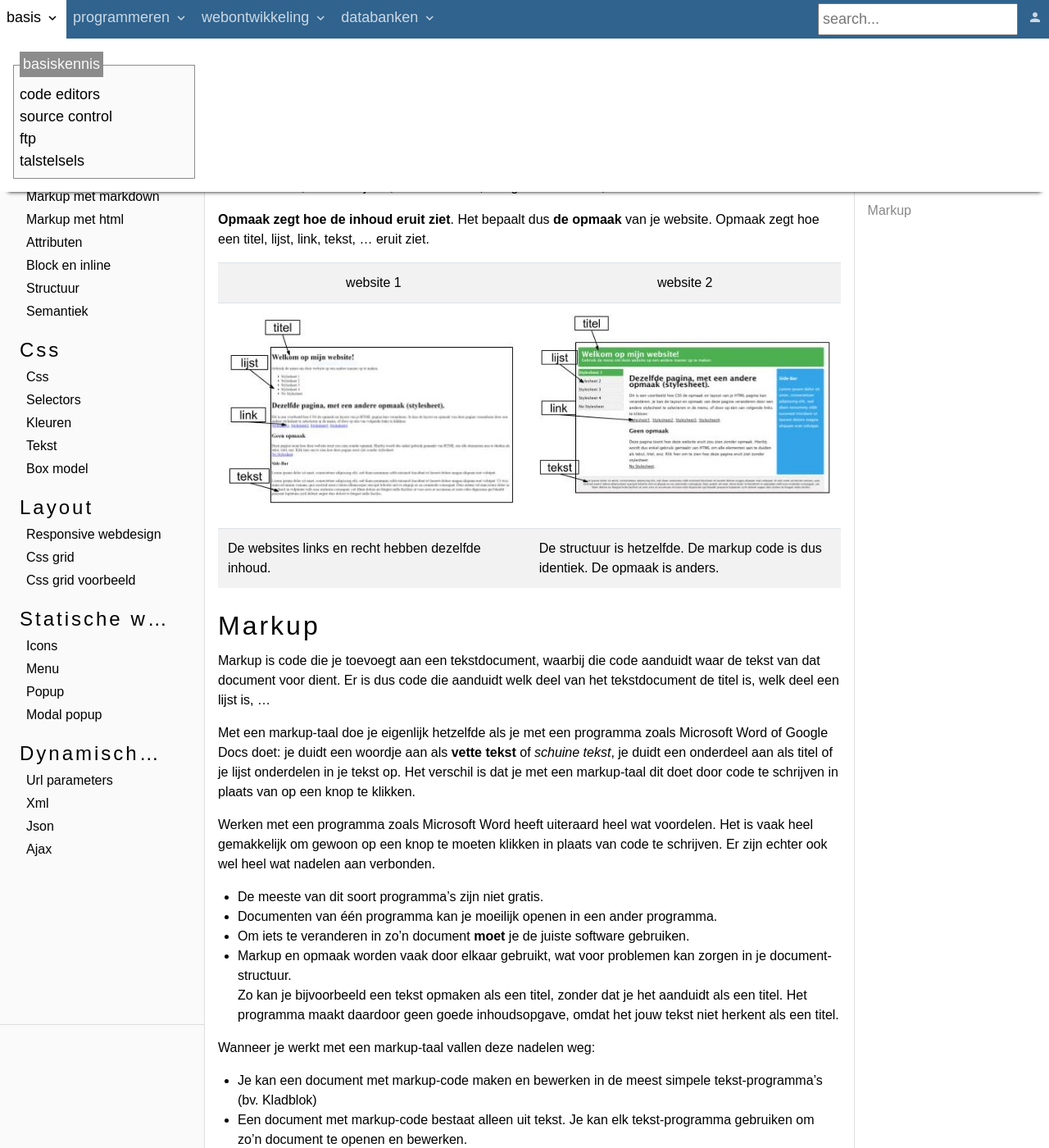
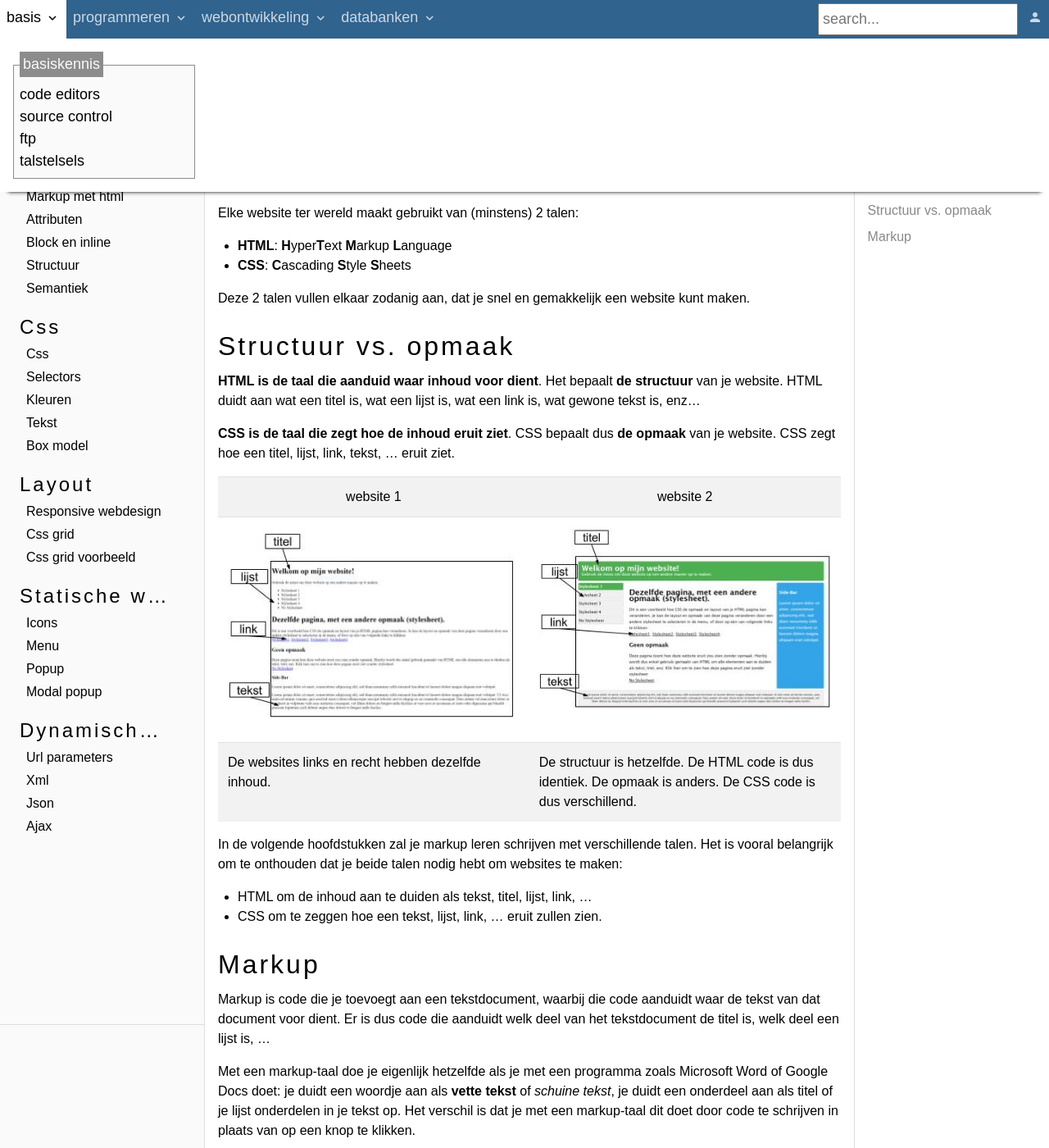
Before and after one commit to T-INFORMATICA/t-informatica.github.io, a Jekyll site: the page built from _courses/webontwikkeling/html/markup-languages.md, in a window 1280 px wide and 1400 px high. Shown: the whole window at 82% size. Built offline with Jekyll 4.4.1, drawn with Linux system fonts in a browser that asks for light colours; comment, search, counter and statistics services are not loaded.

Commit message:
html course update

```diff
--- a/_courses/webontwikkeling/html/markup-languages.md
+++ b/_courses/webontwikkeling/html/markup-languages.md
@@ -1,18 +1,46 @@
 ---
 title: Markup
 tags:
- -
+ - HTML
+ - CSS
 definitions:
- - name:
-   definition:
-description:
+ - name: HTML
+   definition: Een taal die gebruikt wordt om de structuur van een website te bepalen.
+ - name: CSS
+   definition: Een taal die gebruikt wordt om de opmaak van een website te bepalen.
+ - name: commentaar
+   definition: Een stuk tekst in de code dat genegeerd wordt door de computer. Dit kan gebruikt worden om extra uitleg bij code te geven.
+ - name: server
+   definition: Een computer met een eigen, uniek internet-adres waar alle code en bestanden van een website zijn opgeslagen.
+ - name: browser
+   definition: Het programma waarmee je een website kunt bezoeken.
+ - name: viewport
+   definition: De ruimte in de browser waarin een website getoond wordt.
+ - name: client
+   definition: De computer van een gebruiker die surft naar een website.
+ - name: "*.html"
+   definition: Met deze bestands-extensie worden pagina's van een website opgeslagen als document.
+ - name: index.html
+   definition: De standaard startpagina van een website. Als je geen pagina meegeeft aan het adres van de website, wordt deze pagina automatisch geladen.
+description: Wanneer je begint met webontwikkeling, is het belangrijk om het verschil te kennen tussen structuur en opmaak. Ook de termen server, client en browser mogen je niet vreemd zijn. In dit hoofdstuk wordt dus een algemene inleiding gegeven hoe websites worden ontwikkeld, en wat je hiervoor allemaal nodig hebt.
 ---
+
+
+## Talen van het web
+
+Elke website ter wereld maakt gebruikt van (minstens) 2 talen:
+
+*   **HTML**: **H**yper**T**ext **M**arkup **L**anguage
+*   **CSS**: **C**ascading **S**tyle **S**heets
+
+Deze 2 talen vullen elkaar zodanig aan, dat je snel en gemakkelijk een website kunt maken.
+
 
 ## Structuur vs. opmaak
 
-**Markup duidt aan waar inhoud voor dient**. Het bepaalt **de structuur** van je website. Markup duidt aan wat een titel is, wat een lijst is, wat een link is, wat gewone tekst is, ...
+**HTML is de taal die aanduid waar inhoud voor dient**. Het bepaalt **de structuur** van je website. HTML duidt aan wat een titel is, wat een lijst is, wat een link is, wat gewone tekst is, enz...
 
-**Opmaak zegt hoe de inhoud eruit ziet**. Het bepaalt dus **de opmaak** van je website. Opmaak zegt hoe een titel, lijst, link, tekst, … eruit ziet.
+**CSS is de taal die zegt hoe de inhoud eruit ziet**. CSS bepaalt dus **de opmaak** van je website. CSS zegt hoe een titel, lijst, link, tekst, … eruit ziet.
 
 <table class="styledTable">
     <tr>
@@ -29,9 +57,16 @@ description:
     </tr>
     <tr>
         <td>De websites links en recht hebben dezelfde inhoud.</td>
-        <td>De structuur is hetzelfde. De markup code is dus identiek. De opmaak is anders. </td>
+        <td>De structuur is hetzelfde. De HTML code is dus identiek. De opmaak is anders. De CSS code is dus verschillend.</td>
     </tr>
 </table>
+
+
+
+In de volgende hoofdstukken zal je markup leren schrijven met verschillende talen. Het is vooral belangrijk om te onthouden dat je beide talen nodig hebt om websites te maken:
+
+*   HTML om de inhoud aan te duiden als tekst, titel, lijst, link, …
+*   CSS om te zeggen hoe een tekst, lijst, link, … eruit zullen zien.
 
 ## Markup
 
--- a/_data/courses.yml
+++ b/_data/courses.yml
@@ -82,9 +82,6 @@
     - name: "HTML"
       link: "/courses/webontwikkeling/html"
       chapters:
-        - name: Websites Maken
-          link: "/courses/webontwikkeling/html/websites-maken.html"
-          doel: "structuur"
         - name: Markup
           link: "/courses/webontwikkeling/html/markup-languages.html"
           doel: "structuur"
```
Also changed, not shown: _courses/basis/basiskennis/internet.md (added, +35 -0 lines), _courses/webontwikkeling/html/websites-maken.md (deleted, +0 -105 lines).
